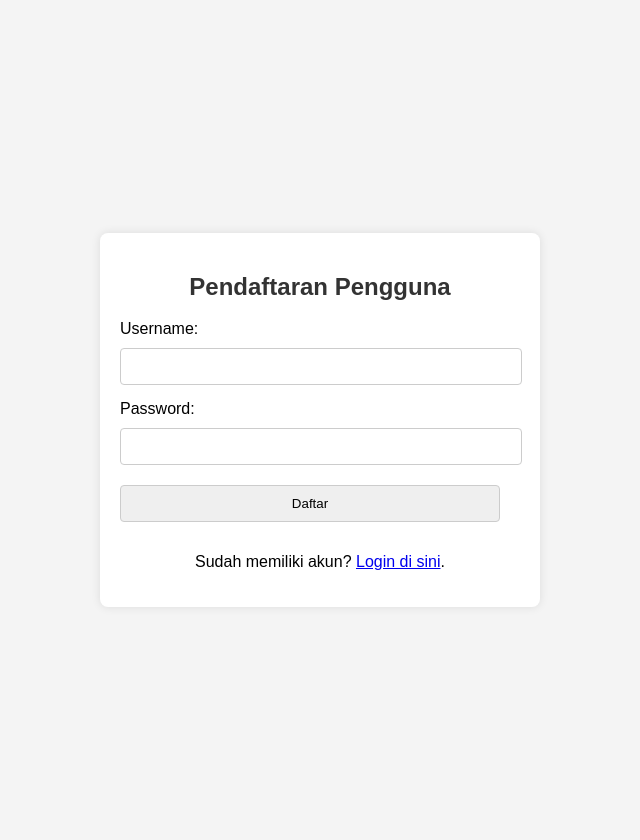
After one commit to aqilabihar/websitefinalpwe, a PHP site: page /app/views/register.php in a window 1280 px wide. The commit adds this page. Shown: the whole page, without its empty margins (320-960 px from the left). Run offline with PHP 8.4, Linux system fonts and the light colour scheme.

Commit message:
Adding Register and Login MVC

```diff
--- /dev/null
+++ b/app/views/register.php
@@ -0,0 +1,70 @@
+<!DOCTYPE html>
+<html lang="en">
+<head>
+    <meta charset="UTF-8">
+    <meta name="viewport" content="width=device-width, initial-scale=1.0">
+    <title>Pendaftaran</title>
+    <style>
+        body {
+            font-family: Arial, sans-serif;
+            background-color: #f4f4f4;
+            margin: 0;
+            padding: 20px;
+            display: flex;
+            justify-content: center;
+            align-items: center;
+            height: 100vh;
+            /* Tinggi penuh layar */
+        }
+
+        .container {
+            background-color: white;
+            padding: 20px;
+            border-radius: 8px;
+            box-shadow: 0 0 10px rgba(0, 0, 0, 0.1);
+            width: 400px;
+            /* Lebar tetap */
+        }
+
+        h2 {
+            text-align: center;
+            color: #333;
+        }
+
+        label {
+            display: block;
+            margin-bottom: 5px;
+        }
+
+        input[type="text"],
+        input[type="password"],
+        input[type="submit"] {
+            width: 95%;
+            padding: 10px;
+            margin: 5px 0 15px;
+            border: 1px solid #ccc;
+            border-radius: 4px;
+        }
+
+        p {
+            text-align: center;
+        }
+    </style>
+</head>
+
+<body>
+    <div class="container">
+        <h2>Pendaftaran Pengguna</h2>
+        <form method="POST" action="/register"> <!-- Change action to your registration route -->
+            <label for="username">Username:</label>
+            <input type="text" id="username" name="username" required>
+
+            <label for="password">Password:</label>
+            <input type="password" id="password" name="password" required>
+
+            <input type="submit" value="Daftar">
+        </form>
+        <p>Sudah memiliki akun? <a href="/login">Login di sini</a>.</p>
+    </div>
+</body>
+</html>
```
Also changed, not shown: app/controllers/LoginController.php (+36 -8 lines), app/controllers/RegisterController.php (added, +37 -0 lines), app/views/login.php (+45 -15 lines), core/Router.php (+13 -13 lines), public/index.php (+5 -3 lines).
